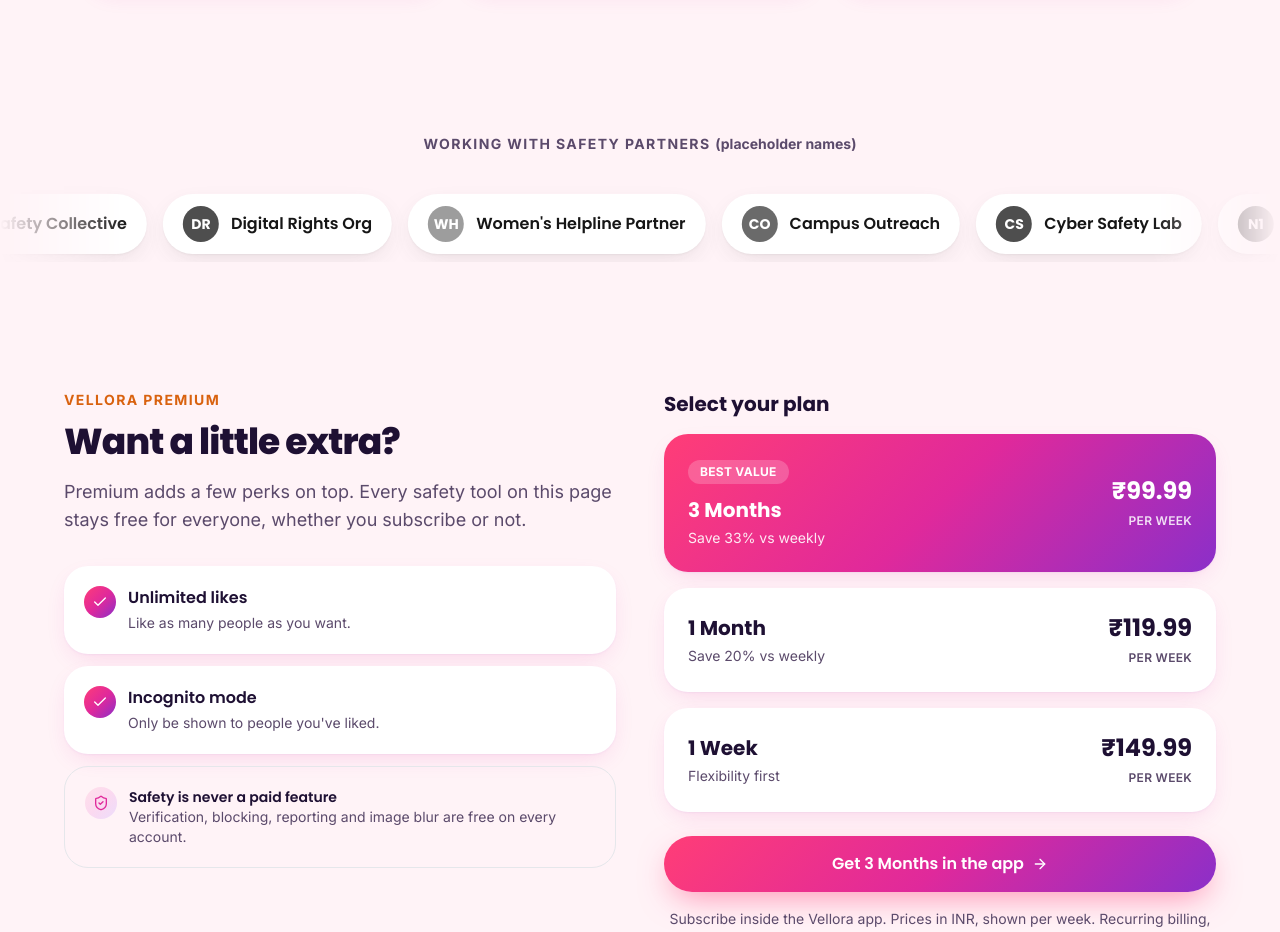
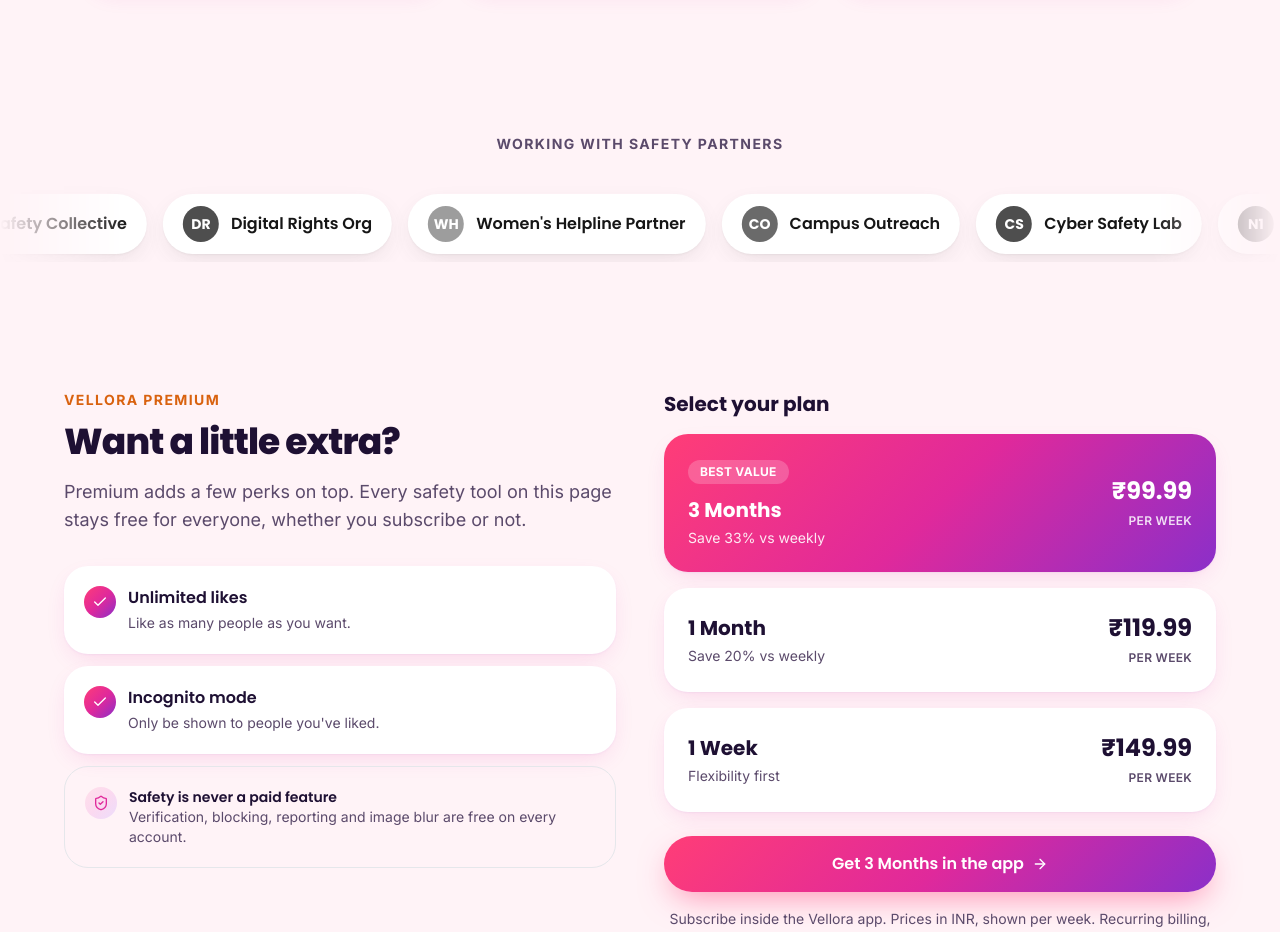
Before and after one commit to suhtechpvtltdbuisness-collab/datingapp-landingpage, a Next.js app: page /safety in a window 1280 px wide. Shown: the part 2900-3832 px from the top of the page. Built offline with nearby package versions, Linux system fonts and the light colour scheme.

Commit message:
remove  (placeholder names)

```diff
--- a/src/app/(site)/safety/components/PartnerLogoMarquee.tsx
+++ b/src/app/(site)/safety/components/PartnerLogoMarquee.tsx
@@ -15,7 +15,7 @@ export default function PartnerLogoMarquee() {
   return (
     <section aria-labelledby="partners-title" className="py-12">
       <h2 id="partners-title" className="px-4 text-center text-sm font-bold uppercase tracking-widest text-brand-ink-soft">
-        Working with safety partners <span className="normal-case tracking-normal">(placeholder names)</span>
+        Working with safety partners
       </h2>
       <div className="group/marquee relative mt-8 overflow-hidden [mask-image:linear-gradient(90deg,transparent,#000_10%,#000_90%,transparent)]">
         <ul className="flex w-max animate-marquee gap-4 py-2 group-hover/marquee:[animation-play-state:paused] motion-reduce:animate-none">
```
